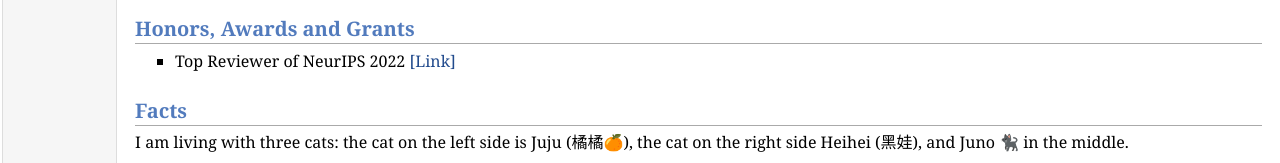
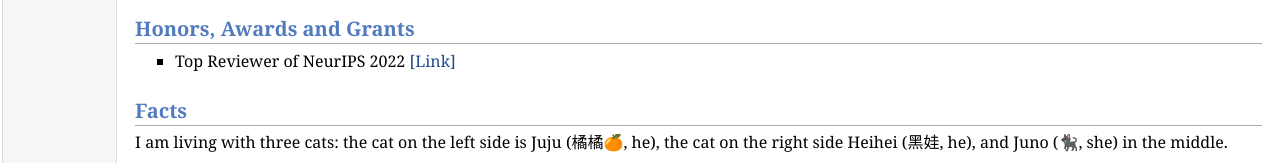
Before and after one commit to CongWeilin/CongWeilin.io, a plain HTML site: page index.html in a window 1280 px wide. Shown: the part 1409-1572 px from the top of the page. Drawn offline with Linux system fonts and the light colour scheme.

Commit message:
Update index.html

```diff
--- a/index.html
+++ b/index.html
@@ -89,7 +89,7 @@ Please refer to the publications and <a href="index.html#most_recent_update">mos
 
 <h2>Facts</h2>
 <p>
-  I am living with three cats: the cat on the left side is Juju (橘橘🍊), the cat on the right side Heihei (黑娃), and Juno 🐈‍⬛ in the middle.
+  I am living with three cats: the cat on the left side is Juju (橘橘🍊, he), the cat on the right side Heihei (黑娃, he), and Juno (🐈‍⬛, she) in the middle.
   <center>
     <!-- <video width="640" height="360" controls muted>
       <source src="files/juju_heihei.MP4" type="video/mp4">
```
